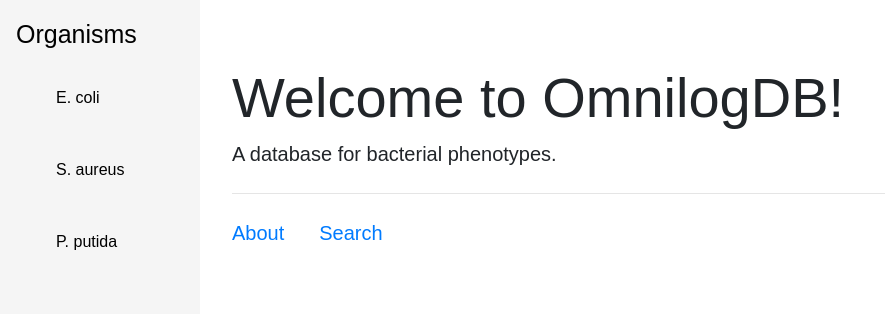
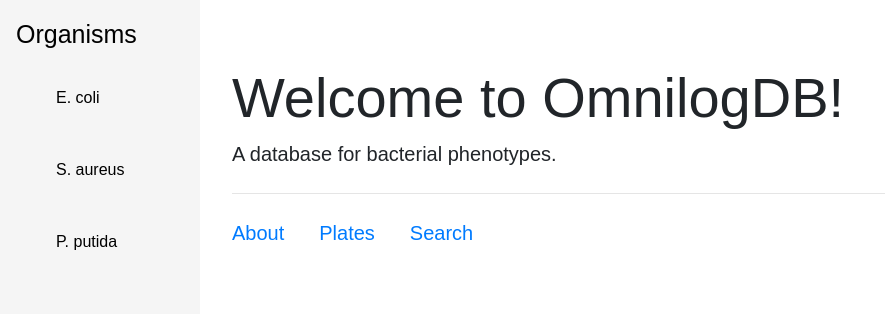
Before and after one commit to Kahuna-flipper/OmnilogDB, a Flask app: page /dashboard in a window 1280 px wide. Shown: the top 314 px of the page, without its empty margins (0-885 px from the left). Run offline with Flask 3, Linux system fonts and the light colour scheme.

Commit message:
adding plates to dashboard

```diff
--- a/templates/index.html
+++ b/templates/index.html
@@ -200,6 +200,7 @@ display: none !important;
         <p class="lead">A database for bacterial phenotypes.</p>
         <hr class="my-4">
         <a class = "lead" href="{{url_for('about')}}" style="float:left">About</a>
+        <a class = "lead" href="{{url_for('plates')}}" style="float:left;margin-left: 35px">Plates</a>
         <a class = "lead" href="{{url_for('straindata')}}" style="float:left;margin-left: 35px">Search</a>
 
       </div>
```
